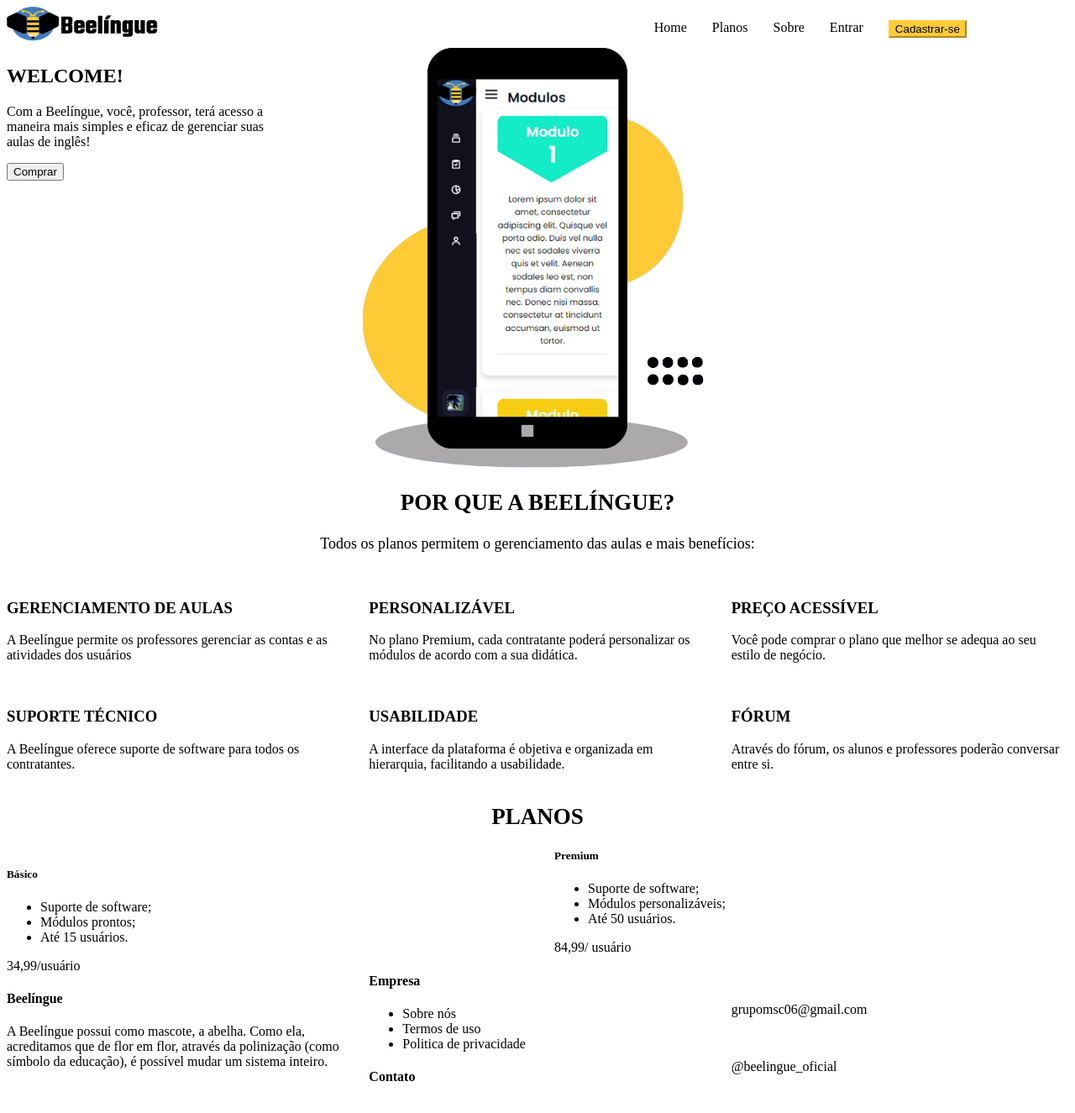
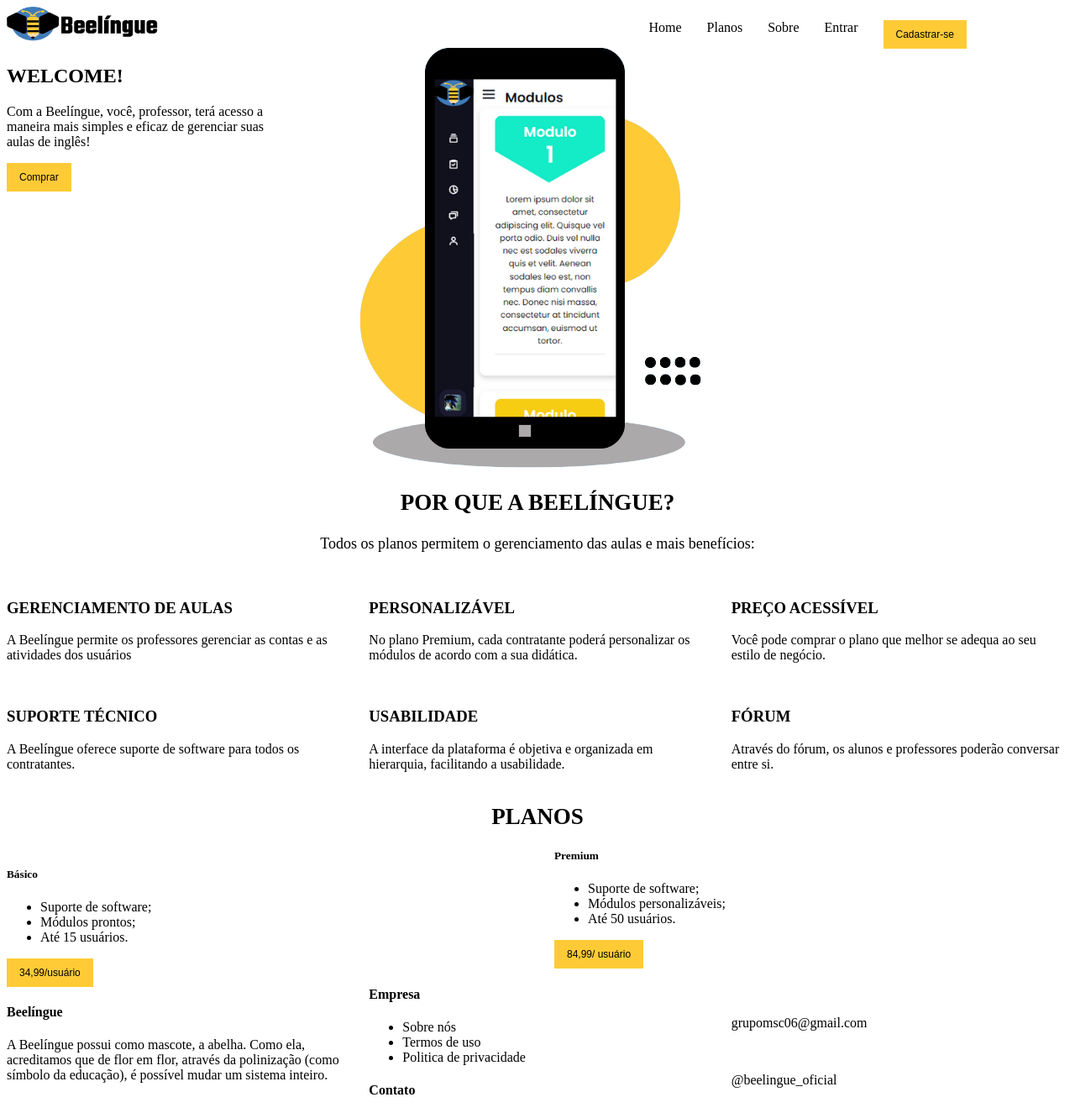
Before and after one commit to beelingue/Beelingue, a PHP site: page / in a window 1280 px wide. Shown: the whole page at 84% size. Before the commit the page ends 1287 px from the top, so only its background shows below. Run offline with PHP 8.4, Linux system fonts and the light colour scheme.

Commit message:
button
buttons amarelos e com hover

```diff
--- a/index.html
+++ b/index.html
@@ -20,20 +20,20 @@
         <li> Planos</li>
         <li> Sobre</li>
         <li> Entrar</li>
-        <li> <button> Cadastrar-se</button></li>
+        <li> <button class="button-y"> Cadastrar-se</button></li>
     </ul>
     </div>
 
 </header>
 
 <main> <!-- Essas tags representam o conteúdo principal do seu corpo-->
-<section>
+<section class="section">
 
     <div class="container2">
         <div>
             <h1> WELCOME!</h1>
             <p> Com a Beelíngue, você, professor, terá acesso a maneira mais simples e eficaz de gerenciar suas aulas de inglês!</p>
-            <button> Comprar </button>
+            <button class="button-y"> Comprar </button>
             <div>
                 <img src="img/plat-transp.png">
             </div>
@@ -94,7 +94,7 @@
     <li>Módulos prontos;</li>
     <li>Até 15 usuários.</li>
     </ul>
-    <a> 34,99/usuário</a>
+    <button class="button-y"> 34,99/usuário </button>
 </div>
 
 <div>
@@ -104,7 +104,7 @@
     <li>Módulos personalizáveis;</li>
     <li>Até 50 usuários.</li>
     </ul>
-    <a> 84,99/ usuário </a>
+    <button class="button-y"> 84,99/ usuário </button>
 </div>
 </div>
 </section>
--- a/style.css
+++ b/style.css
@@ -12,16 +12,10 @@
 }
 
 
-.menu li button {
-border-color: #FECB37;
-    display: block;
-    background:#FECB37;
-
-}
 
 
-.menu li button:hover{
 
+.button-y:hover{
     -moz-box-shadow:0 3px 10px 0 #CCC;
     -webkit-box-shadow:0 3px 10px 0 #ccc;
     text-shadow:0px 0px 5px #fff;
@@ -55,8 +49,8 @@ border-color: #FECB37;
 
 
 /* main*/
+
 .container2{
-
     column-count: 2;
     column-gap: 40px;
 
@@ -74,3 +68,14 @@ column-gap: 30px;
     text-align: center;
     font-size: 18px;
 }
+
+.button-y{
+    background-color: #FECB37;
+    border: none;
+    color: black;
+    padding: 10px 15px;
+    text-align: center;
+    text-decoration: none;
+    display: inline-block;
+    font-size: 12px;
+}
```
